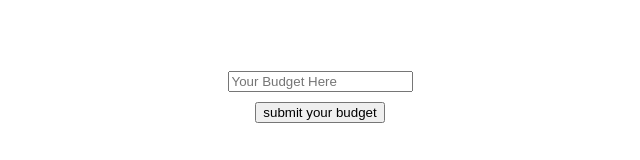
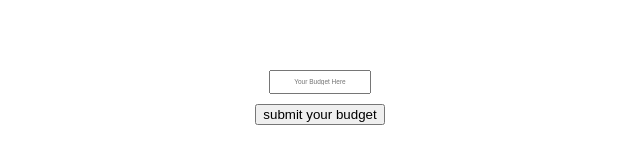
Before and after one commit to ninjas-code/Tafran, a React (Create React App) app: page / in a window 1280 px wide. Shown: the part 348-508 px from the top of the page, without its empty margins (320-960 px from the left). Built offline with nearby package versions, Linux system fonts and the light colour scheme.

Commit message:
CleanCode9

```diff
--- a/src/App.css
+++ b/src/App.css
@@ -39,12 +39,12 @@
     transform: rotate(360deg);
   }
 }
-/* input.input {
+input.input {
   padding: 5%;
   width: 66%;
   font-size: 25%;
   text-align: center;
-} */
+}
 
 button.button {
   padding: 25px;
```
